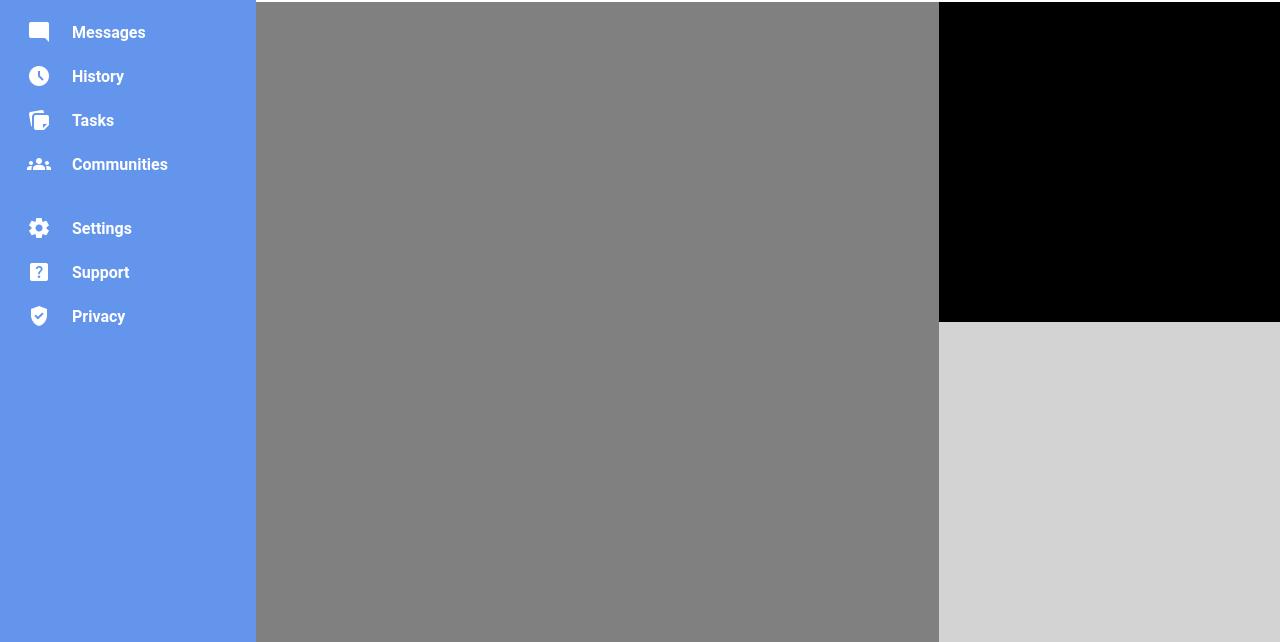
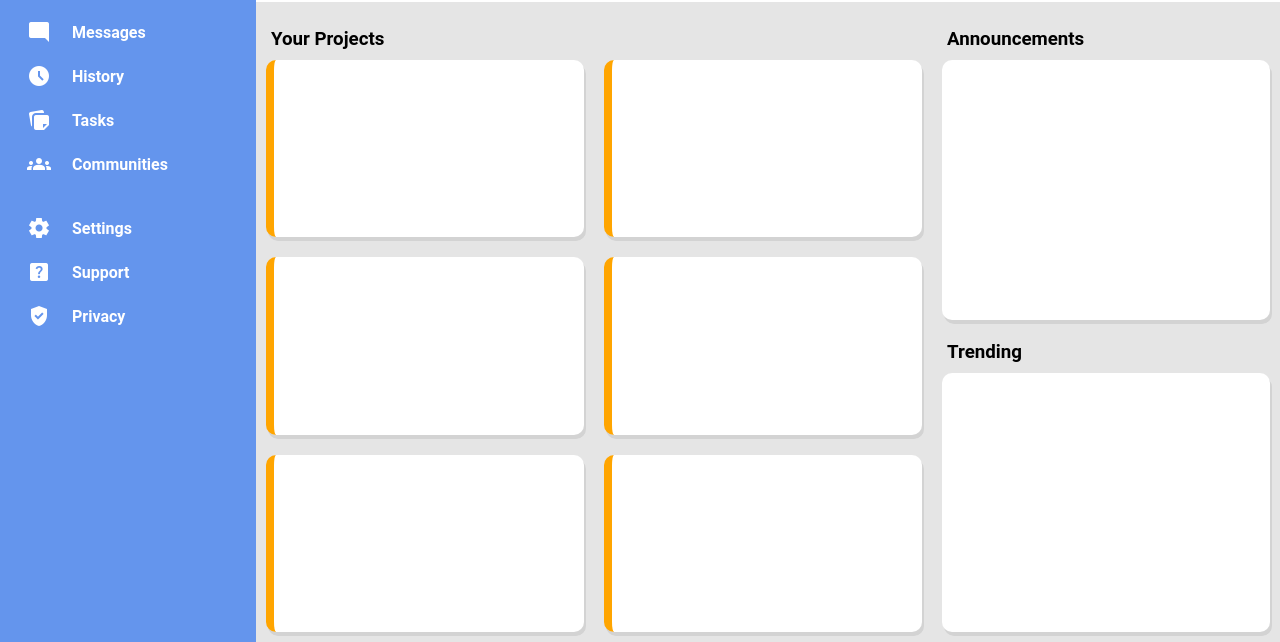
Before and after one commit to theBaffo/odin-project-admin-dashboard, a plain HTML site: page index.html in a window 1280 px wide. Shown: the part 158-800 px from the top of the page. Drawn offline with nearby package versions, Linux system fonts and the light colour scheme.

Commit message:
Add outline for main content

```diff
--- a/index.html
+++ b/index.html
@@ -68,9 +68,31 @@
                 </div>
             </div>
             <div id="content">
-                <div id="projects"></div>
-                <div id="announcements"></div>
-                <div id="trending"></div>
+                <h3>Your Projects</h3>
+                <h3>Announcements</h3>
+                <div id="projects">
+                    <div class="project-item"></div>
+                    <div class="project-item"></div>
+                    <div class="project-item"></div>
+                    <div class="project-item"></div>
+                    <div class="project-item"></div>
+                    <div class="project-item"></div>
+                </div>
+                <div id="announcements">
+                    <div>
+                        <div></div>
+                        <div></div>
+                        <div></div>
+                    </div>
+                </div>
+                <h3>Trending</h3>
+                <div id="trending">
+                    <div>
+                        <div></div>
+                        <div></div>
+                        <div></div>
+                    </div>
+                </div>
             </div>
         </div>
     </div>
--- a/style.css
+++ b/style.css
@@ -117,7 +117,7 @@ body {
 #search-bar div input {
     align-self: center;
     border-radius: 10px;
-    background-color: lightgray;
+    background-color: #e5e5e5;
     border: 1px solid white;
     padding: 5px;
 }
@@ -198,20 +198,45 @@ body {
 
 #content {
     display: grid;
-    background-color: gainsboro;
+    background-color: #e5e5e5;
     grid-template-columns: 2fr 1fr;
-    grid-template-rows: 1fr 1fr;
+    grid-template-rows: 1fr 6fr 1fr 6fr;
+    padding: 10px;
+    gap: 5px 20px;
 }
 
 #projects {
-    grid-row: 1 / span 2;
-    background-color: gray;
+    grid-row: 2 / span 3;
+    display: grid;
+    gap: 20px;
+    grid-template-columns: 1fr 1fr;
+    grid-template-rows: 1fr 1fr 1fr;
+    background-color: #e5e5e5;
+}
+
+#content h3 {
+    margin: 0;
+    align-self: flex-end;
+    padding: 5px;
+}
+
+.project-item {
+    background-color: white;
+    border-radius: 10px;
+    border-left: 8px solid orange;
+    box-shadow: 2px 4px lightgray;
 }
 
 #announcements {
-    background-color: black;
+    background-color: white;
+    border-radius: 10px;
+    padding: 10px;
+    box-shadow: 2px 4px lightgray;
 }
 
 #trending {
-    background-color: lightgray;
+    background-color: white;
+    border-radius: 10px;
+    padding: 10px;
+    box-shadow: 2px 4px lightgray;
 }
```
